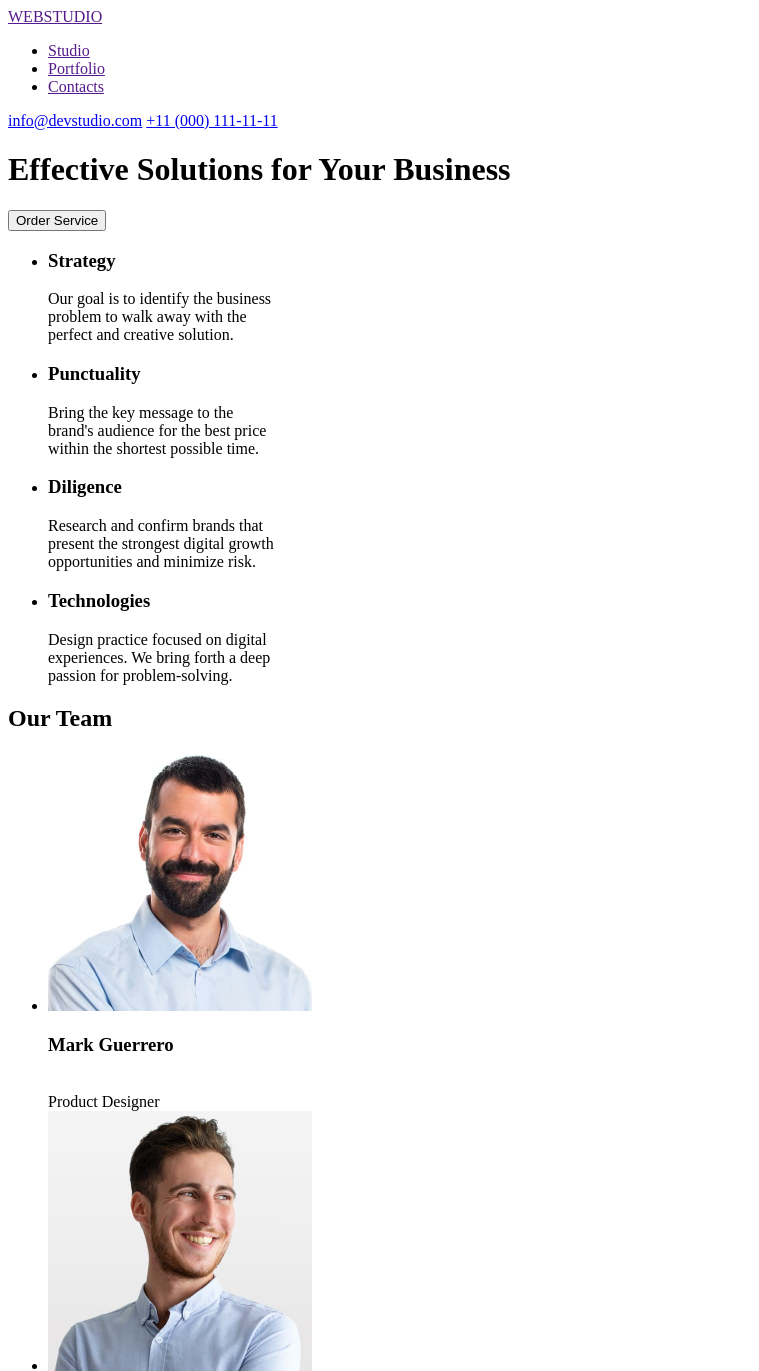
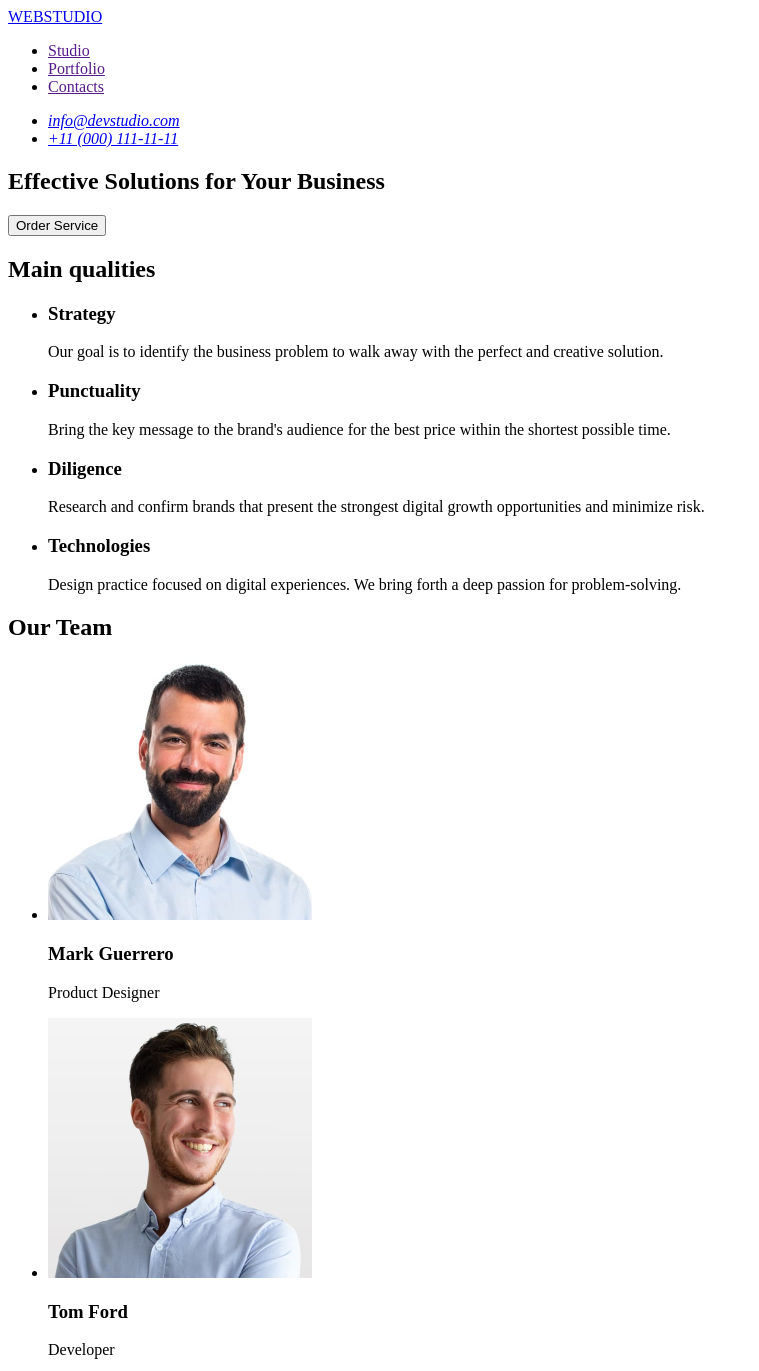
Before and after one commit to Bohdan-Keidaliuk/goit-markup-hw-01, a plain HTML site: page index.html in a window 1280 px wide. Shown: the top 1371 px of the page, without its empty margins (0-759 px from the left). Drawn offline with Linux system fonts and the light colour scheme.

Commit message:
add index file

```diff
--- a/index.html
+++ b/index.html
@@ -9,48 +9,59 @@
 
 <body>
     <header>
-        <a href="">WEBSTUDIO</a>
         <nav>
+            <a href="./index.html">WEBSTUDIO</a>
             <ul>
                 <li><a href="">Studio</a></li>
                 <li><a href="">Portfolio</a></li>
                 <li><a href="">Contacts</a></li>
             </ul>
         </nav>
-        <a href="mailto:info@devstudio.com">info@devstudio.com</a>
-        <a href="tel:+110001111111">+11 (000) 111-11-11</a>
+        <address>
+            <ul>
+                <li> <a href="mailto:info@devstudio.com">info@devstudio.com</a></li>
+                <li><a href="tel:+110001111111">+11 (000) 111-11-11</a></li>
+            </ul>
+        </address>
     </header>
     <!-- main content -->
 
     <main>
+        <section>
             <h1>Effective Solutions
                 for Your Business</h1>
             <button type="button">Order Service</button>
+        </section>
         <section>
+            <h2>Main qualities</h2>
             <ul>
                 <li>
                     <h3>Strategy</h3>
-                    Our goal is to identify the business<br />
-                    problem to walk away with the<br />
+                    <p></p> Our goal is to identify the business
+                    problem to walk away with the
                     perfect and creative solution.
+                    </p>
                 </li>
                 <li>
                     <h3>Punctuality</h3>
-                    Bring the key message to the<br />
-                    brand's audience for the best price<br />
+                    <p>Bring the key message to the
+                        brand's audience for the best price
                         within the shortest possible time.
+                    </p>
                 </li>
                 <li>
                     <h3>Diligence</h3>
-                    Research and confirm brands that<br />
-                    present the strongest digital growth<br />
+                    <p>Research and confirm brands that
+                        present the strongest digital growth
                         opportunities and minimize risk.
+                    </p>
                 </li>
                 <li>
                     <h3>Technologies</h3>
-                    Design practice focused on digital<br />
-                    experiences. We bring forth a deep<br />
+                    <p>Design practice focused on digital
+                        experiences. We bring forth a deep
                         passion for problem-solving.
+                    </p>
                 </li>
             </ul>
 
@@ -59,29 +70,29 @@
             <h2>Our Team</h2>
             <ul>
                 <li>
-                    <img src="imeges/img-3.jpg" width="264" height="260" alt="Mark Guerrero Product Designer" />
-                    <h3>Mark Guerrero</h3><br />
-                    Product Designer
+                    <img src="./imeges/img-3.jpg" width="264" height="260" alt="Mark Guerrero Product Designer" />
+                    <h3>Mark Guerrero</h3>
+                    <p>Product Designer</p>
                 </li>
-                <li><img src="imeges/img-2.jpg" width="264" height="260" alt="Tom Ford Frontend Developer" />
-                    <h3>Tom Ford</h3><br />
-                    Developer
+                <li><img src="./imeges/img-2.jpg" width="264" height="260" alt="Tom Ford Frontend Developer" />
+                    <h3>Tom Ford</h3>
+                    <p>Developer</p>
                 </li>
-                <li><img src="imeges/img-1.jpg" width="264" height="260" alt="Camila Garcia Marketing" />
-                    <h3>Camila Garcia</h3><br />
-                    Marketing
+                <li><img src="./imeges/img-1.jpg" width="264" height="260" alt="Camila Garcia Marketing" />
+                    <h3>Camila Garcia</h3>
+                    <p>Marketing</p>
                 </li>
-                <li><img src="imeges/img.jpg" width="264" height="260" alt="Daniel Wilson UI Designer" />
-                    <h3>Daniel Wilson</h3><br />
-                    UI Designer
+                <li><img src="./imeges/img.jpg" width="264" height="260" alt="Daniel Wilson UI Designer" />
+                    <h3>Daniel Wilson</h3>
+                    <p>UI Designer</p>
                 </li>
             </ul>
         </section>
     </main>
     <footer>
-        <a href="">WEBSTUDIO</a>
-        <p>Increase the flow of customers and <br />
-            sales for your business with digital <br />
+        <a href="./index.html">WEBSTUDIO</a>
+        <p>Increase the flow of customers and
+            sales for your business with digital
             marketing & growth solutions.</p>
     </footer>
 
```
Lines whose indentation alone changed are shown as unchanged.
